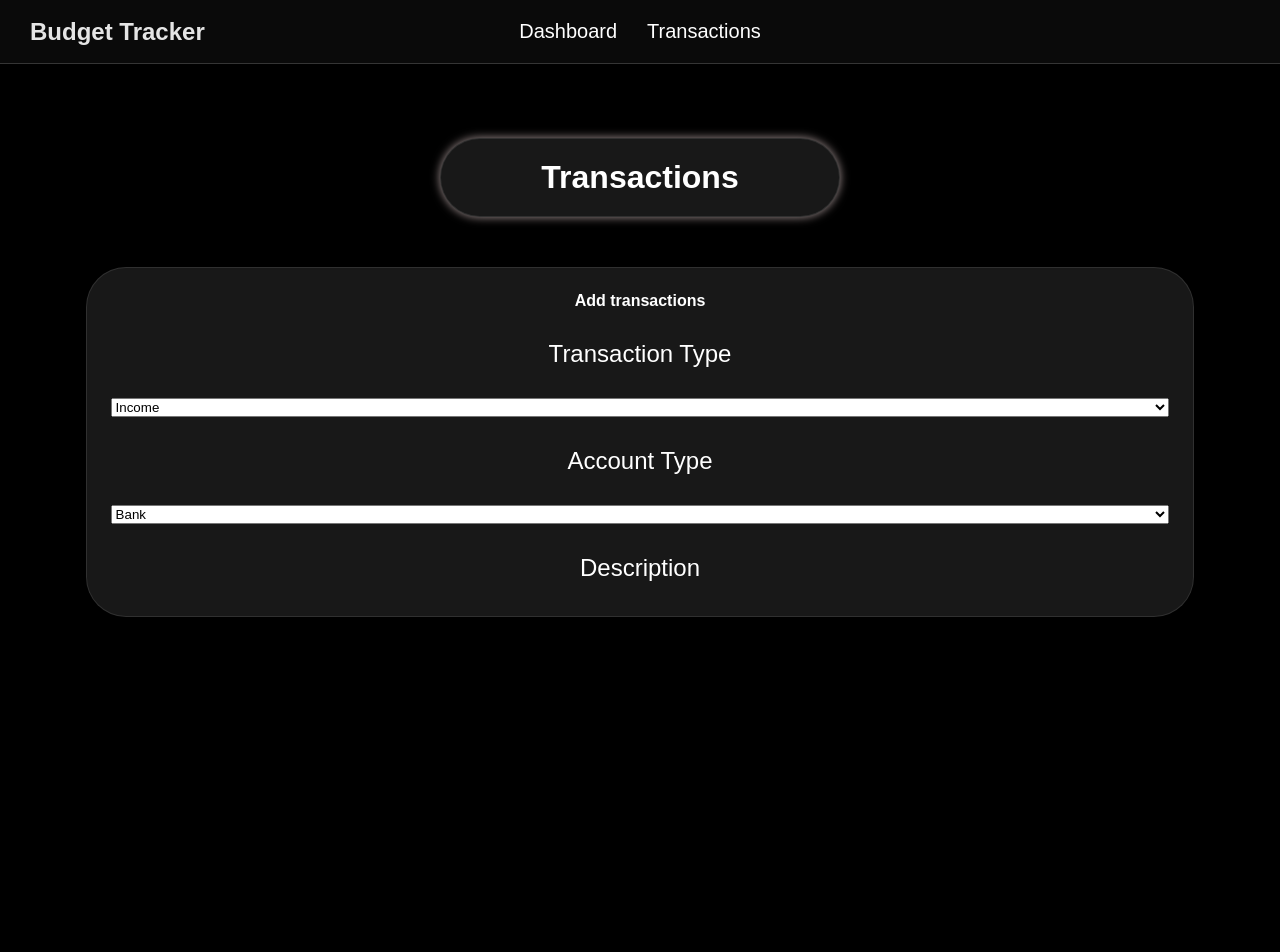
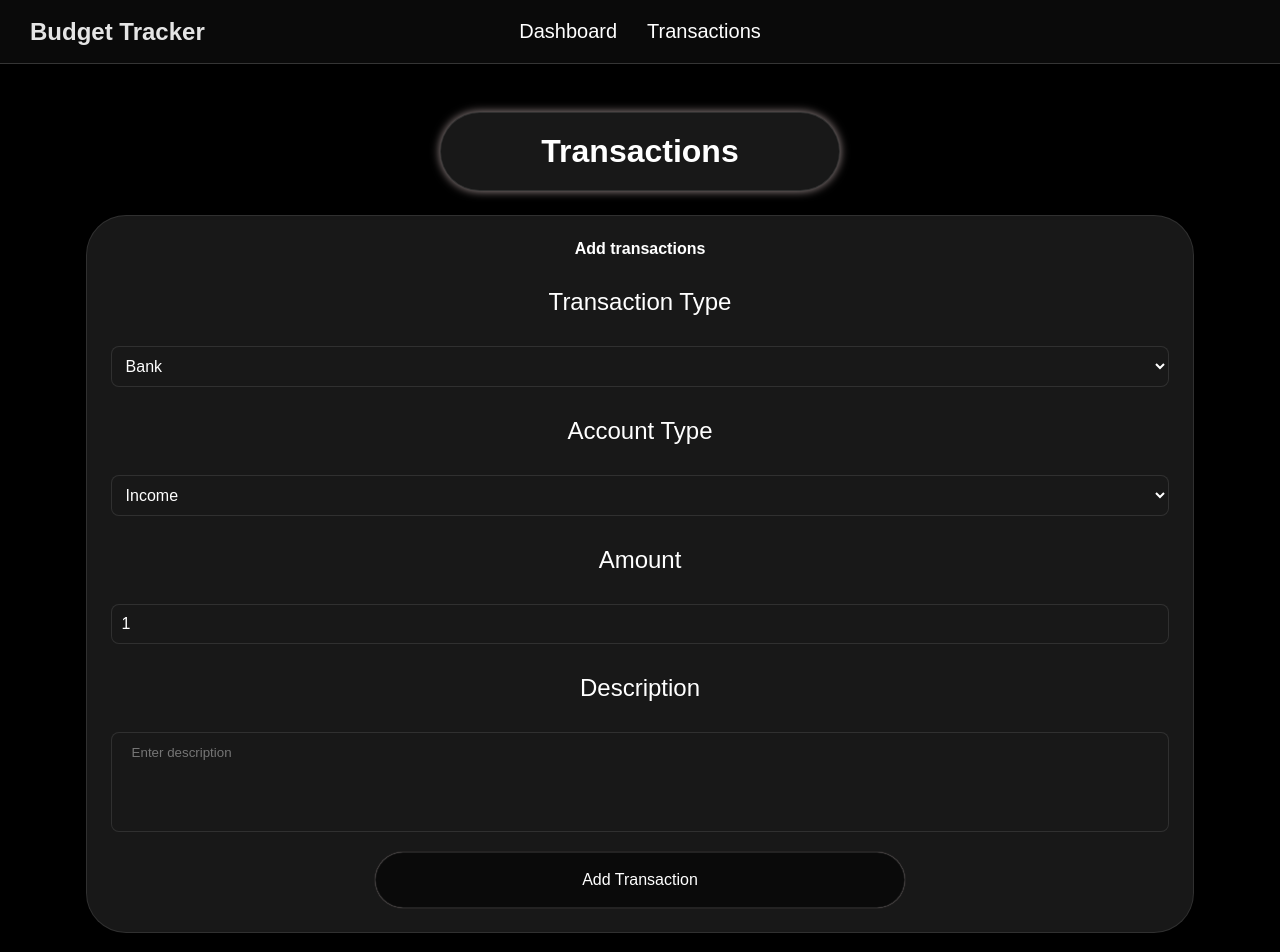
Before and after one commit to i549082/Budget-tracker-React, a React (Vite) app in the folder budget-tracker-react/: page /transactions in a window 1280 px wide. Shown: the top 952 px of the page. Before the commit the page ends 864 px from the top, so only its background shows below. Built offline with nearby package versions, Linux system fonts and the light colour scheme; a web font is replaced by a local one.

Commit message:
add transactions

```diff
--- /dev/null
+++ b/budget-tracker-react/src/API/MoneyTransactionApi.tsx
@@ -0,0 +1,40 @@
+import ky from "ky";
+
+export interface CreateTransactionRequest {
+    userId: number;
+    accountType: string;
+    transactionType: string;
+    description: string;
+    amount: number;
+}
+
+export interface CreateTransactionResponse {
+    id: number;
+    personId: number;
+    transactionType: string;
+    accountType: string;
+    description: string;
+    amount: number;
+}
+
+const api = ky.create({
+    prefixUrl: 'http://localhost:8080/api/',
+    timeout: 5000,
+    retry: 3,
+    headers: {
+        'Content-Type': 'application/json',
+    },
+});
+
+
+export async function createTransaction(transactionData: CreateTransactionRequest): Promise<CreateTransactionResponse> {
+    try {
+    const response = await api.post("transactions", {
+        json: transactionData,
+    });
+    const data: CreateTransactionResponse = await response.json();
+    return data;
+    } catch (error) {
+        throw new Error(`Failed to create transaction: ${error}`);
+    }
+}
--- a/budget-tracker-react/src/assets/Layout/Dashboard.module.css
+++ b/budget-tracker-react/src/assets/Layout/Dashboard.module.css
@@ -12,7 +12,7 @@
     display: flex;
     justify-content: center;
     max-width: 400px;
-    margin: 50px  auto;
+    margin: 24px  auto;
     border: 1px solid rgba(255, 255, 255, 0.1);
     box-shadow: 0px 0px 10px rgb(163, 147, 147);
     transition: border-color 0.2s ease;
--- a/budget-tracker-react/src/assets/Layout/Dashboard.tsx
+++ b/budget-tracker-react/src/assets/Layout/Dashboard.tsx
@@ -14,7 +14,7 @@ function Dashboard(){
     const [cashBalance, setCashBalance] = useState<number | null>(null);
 
     useEffect(() => {
-        const userId = 2; // dummy user Id
+        const userId = 1; // dummy user Id
         getUserBalance(userId).then(setBalance).catch(console.error);
         getTotalExpense(userId).then(setTotalExpense).catch(console.error);
         getTotalIncome(userId).then(setTotalIncome).catch(console.error);
--- a/budget-tracker-react/src/assets/Layout/MoneyTransactions.module.css
+++ b/budget-tracker-react/src/assets/Layout/MoneyTransactions.module.css
@@ -3,6 +3,7 @@
     padding: 24px;
     padding-bottom: 0px;
 }
+
 
 
 .header {
@@ -13,7 +14,7 @@
     display: flex;
     justify-content: center;
     max-width: 400px;
-    margin: 50px  auto;
+    margin: 24px  auto;
     border: 1px solid rgba(255, 255, 255, 0.1);
     box-shadow: 0px 0px 10px rgb(163, 147, 147);
     transition: border-color 0.2s ease;
@@ -60,3 +61,87 @@
     text-align: right;
     justify-content: right;
 }
+
+.dropDown{
+    background-color: #181818;
+    color: #ffffff;
+    padding: 10px;
+    border-radius: 8px;
+    border: 1px solid rgba(255, 255, 255, 0.1);
+    font-size: 16px;
+    transition: background-color 0.4s ease;
+}
+
+.dropDown:hover{
+    border-color: rgba(255, 255, 255, 0.2);
+}
+
+.inputFieldTransaction{
+    background-color: #181818;
+    color: #ffffff;
+    padding: 10px;
+    border-radius: 8px;
+    border: 1px solid rgba(255, 255, 255, 0.1);
+    font-size: 16px;
+    width: 100%;
+    transition: background-color 0.4s ease;
+}
+
+.inputFieldTransaction:hover{
+    border-color: rgba(255, 255, 255, 0.2);
+}
+
+.textArea{
+    width: 100%;
+    padding: 12px 20px;
+    resize: none;
+    height: 100px;
+    color: #ffffff;
+    padding: 12px 20px;
+    border: 1px solid rgba(255, 255, 255, 0.1);
+    border-radius: 8px;
+    background-color: #181818;
+    transition: background-color 0.4s ease;
+}
+
+.textArea:hover{
+    border-color: rgba(255, 255, 255, 0.2);
+}
+
+.addButton{
+    background-color: #0a0a0a;
+    color: #ffffff;
+    padding: 18px 20px;
+    border: 1px solid rgba(255, 255, 255, 0.1);
+    border-radius: 30px;
+    font-size: 16px;
+    width: 50%;
+    margin: auto;
+    cursor: pointer;
+    transition: background-color 0.1s ease;
+    box-shadow: 0px 0px 1px rgb(163, 147, 147);
+}
+
+.addButton:hover{
+    background-color: #040404;
+}
+
+.errorMessage {
+    color: #ff4d4d;
+    margin-top: 10px;
+    font-size: 14px;
+    text-align: center;
+}
+
+.successMessage {
+    color: #4BB543;
+    margin-top: 10px;
+    font-size: 14px;
+    text-align: center;
+}
+
+input::-webkit-outer-spin-button,
+input::-webkit-inner-spin-button {
+  -webkit-appearance: none;
+  margin: 0;
+}
--- a/budget-tracker-react/src/assets/Layout/MoneyTransactions.tsx
+++ b/budget-tracker-react/src/assets/Layout/MoneyTransactions.tsx
@@ -1,9 +1,63 @@
 import styles from './MoneyTransactions.module.css'
 import { useState } from "react";
+import { createTransaction, type CreateTransactionRequest, type CreateTransactionResponse  } from'../../API/MoneyTransactionApi.tsx';
 
 function MoneyTransactions(){
-    const [transactionType, setTransactionType] = useState<string>('');
-    const [accountType, setAccountType] = useState<string>('');
+    const [transactionType, setTransactionType] = useState<string>('INCOME');
+    const [accountType, setAccountType] = useState<string>('BANK');
+    const [amount, setAmount] = useState<number>(1);
+    const [description, setDescription] = useState<string>('');
+    const [errorMessage, setErrorMessage] = useState<string>('');
+    const [successMessage, setSuccessMessage] = useState<string>('');
+
+
+
+    const handleTransactionAmount = (value : number) => {
+        if (value < 1) {
+            setAmount(1);
+        }
+        else if (value > 999999) {
+            return;
+        }
+        else {
+            setAmount(value);
+        }
+    }
+
+    const handleSubmit = async () => {
+        setErrorMessage('');
+        setSuccessMessage('');
+
+        if (description.trim().length < 3 ) {
+            setErrorMessage('Description must be at least 3 characters long.');
+            return;
+        }
+
+           if (amount < 1 || amount > 999999) {
+            setErrorMessage("Amount must be between 1 and 999999.");
+            return;
+        }
+
+        try {
+            const transactionData: CreateTransactionRequest = {
+                userId: 1, // Dummy user ID
+                accountType: accountType.toUpperCase(),
+                transactionType: transactionType.toUpperCase(),
+                description: description,
+                amount: amount,
+            };
+
+            const response: CreateTransactionResponse = await createTransaction(transactionData);
+
+            setSuccessMessage("Transaction added successfully "+ `with ID: ${response.id}`);
+            setDescription('');
+            setAmount(1);
+        } catch (error) {
+            setErrorMessage(`Failed to add transaction: ${error}`);
+        }
+    };
+
+
     return(
 
         <div className={styles.transactions}>
@@ -16,26 +70,47 @@ function MoneyTransactions(){
                     <h3>Add transactions</h3>
                     <p className={styles.transactionText}>Transaction Type</p>
                     <select
-                        value={transactionType}
-                        onChange={(e) => setTransactionType(e.target.value)}
-                        className={styles.dropdown}
+                        value={accountType}
+                        onChange={(e) => setAccountType(e.target.value)}
+                        className={styles.dropDown}
                     >
-                        <option value="income">Income</option>
-                        <option value="expense">Expense</option>
+                        <option value="BANK" className={styles.options}>Bank</option>
+                        <option value="CASH" className={styles.options}>Cash</option>
                     </select>
 
                     <p className={styles.transactionText}>Account Type</p>
 
                     <select
-                        value={accountType}
-                        onChange={(e) => setAccountType(e.target.value)}
-                        className={styles.dropdown}
+                        value={transactionType}
+                        onChange={(e) => setTransactionType(e.target.value)}
+                        className={styles.dropDown}
                     >
-                        <option value="income">Bank</option>
-                        <option value="expense">Cash</option>
+                        <option value="INCOME">Income</option>
+                        <option value="EXPENSE">Expense</option>
                     </select>
 
+                    <p className={styles.transactionText}>Amount</p>
+                    <input
+                        required type="number"
+                        placeholder="Enter amount"
+                        onChange={(e) => handleTransactionAmount(Number(e.target.value))}
+                        min="1"
+                        max="999999"
+                        value={amount}
+                        className={styles.inputFieldTransaction} />
+
                     <p className={styles.transactionText}>Description</p>
+
+                    <textarea
+                        required
+                        placeholder="Enter description"
+                        onChange={(e) => setDescription(e.target.value)}
+                        className={styles.textArea} />
+
+                    <button className={styles.addButton} onClick={handleSubmit}>Add Transaction</button>
+
+                    {errorMessage && <p className={styles.errorMessage}>{errorMessage}</p>}
+                    {successMessage && <p className={styles.successMessage}>{successMessage}</p>}
                 </div>
             </section>
         </div>
```
